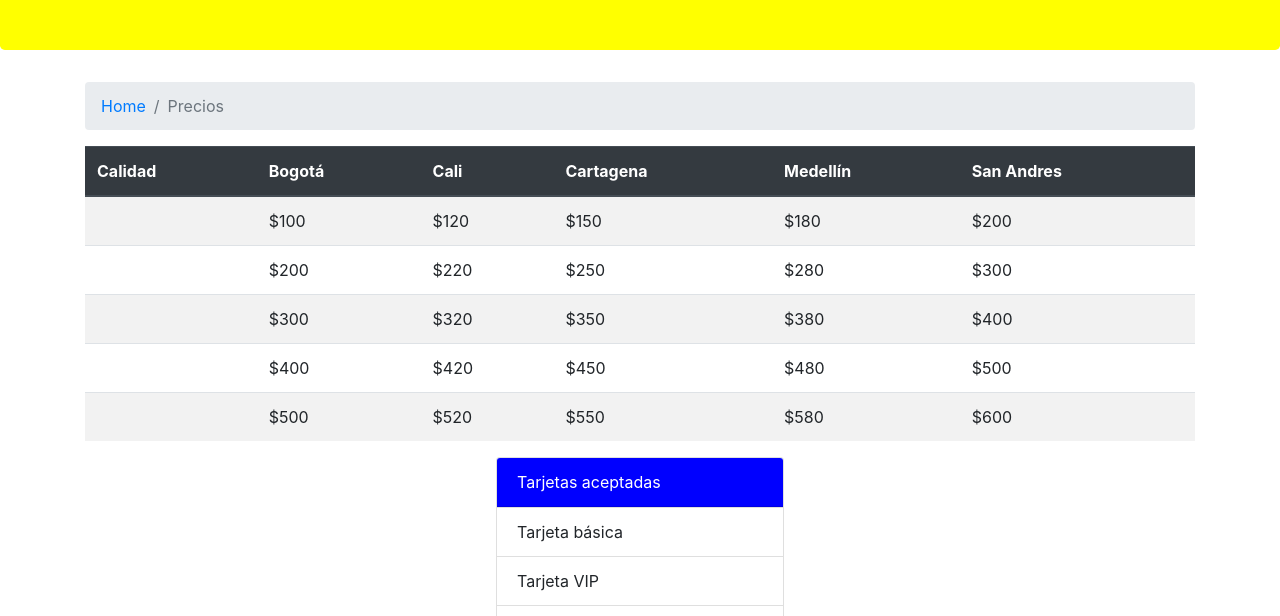
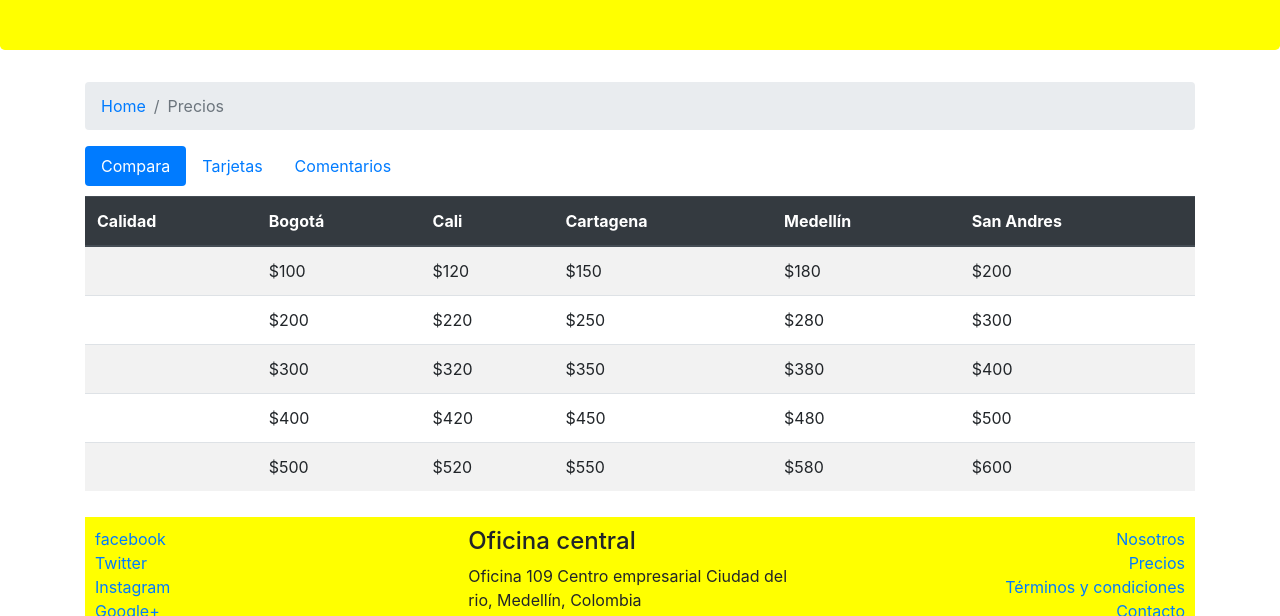
Before and after one commit to StivenManco26/guia-hoteles, a website: page price.html in a window 1280 px wide. Shown: the part 184-800 px from the top of the page. Drawn offline with nearby package versions, Linux system fonts and the light colour scheme; a web font is replaced by a local one.

Commit message:
Usando pestañas en la sección de precios

```diff
--- a/css/main.css
+++ b/css/main.css
@@ -28,6 +28,10 @@
 	height: 100%;
 }
 
+.tab-content {
+	padding-top: 10px;
+}
+
 footer{
 	padding: 10px 10px 0 10px;
 	background-color: yellow;
--- a/price.html
+++ b/price.html
@@ -52,6 +52,21 @@
           <li class="breadcrumb-item active" aria-current="page">Precios</li>
         </ol>
       </nav>
+
+      <ul class="nav nav-pills" id="myTab" role="tablist">
+        <li class="nav-itme">
+          <a class="nav-link active" id="compara-tab" data-toggle="pill" href="#compara" role="tab" aria-controls="compara" aria_selected="true">Compara</a>
+        </li>
+        <li class="nav-itme">
+          <a class="nav-link" id="tarjetas-tab" data-toggle="pill" href="#tarjetas" role="tab" aria-controls="tarjetas" aria_selected="false">Tarjetas</a>
+        </li>
+        <li class="nav-itme">
+          <a class="nav-link" id="comentarios-tab" data-toggle="pill" href="#comentarios" role="tab" aria-controls="comentarios" aria_selected="false">Comentarios</a>
+        </li>
+      </ul>
+
+      <div class="tab-content" id="myTabContent">
+        <div class="tab-pane fade show active" id="compara" role="tabpanel" aria-labellebdy="compara-tab">
           <div class="table-responsive">
           	<table class="table table-striped">
               <thead class="thead-dark">
@@ -118,6 +133,8 @@
           </div>
       </div>
 
+      <div class="tab-pane fade" id="tarjetas" role="tabpanel" aria-labellebdy="tarjetas-tab">
+
         <div class="d-flex justify-content-center">
           <div class="card" style="width: 18rem;">
             <div class="card-header" style="background-color: blue; color: white;">Tarjetas aceptadas</div>
@@ -129,6 +146,12 @@
           </div>
         </div>
 
+      </div>
+       <div class="tab-pane fade" id="comentarios" role="tabpanel" aria-labellebdy="comantarios-tab">
+          Comentarios
+       </div>
+
+  </div>
     <footer>
     	<div class="row">
 	    	<div class="col-sm-4 d-flex flex-column">
```
Lines whose indentation alone changed are shown as unchanged.
